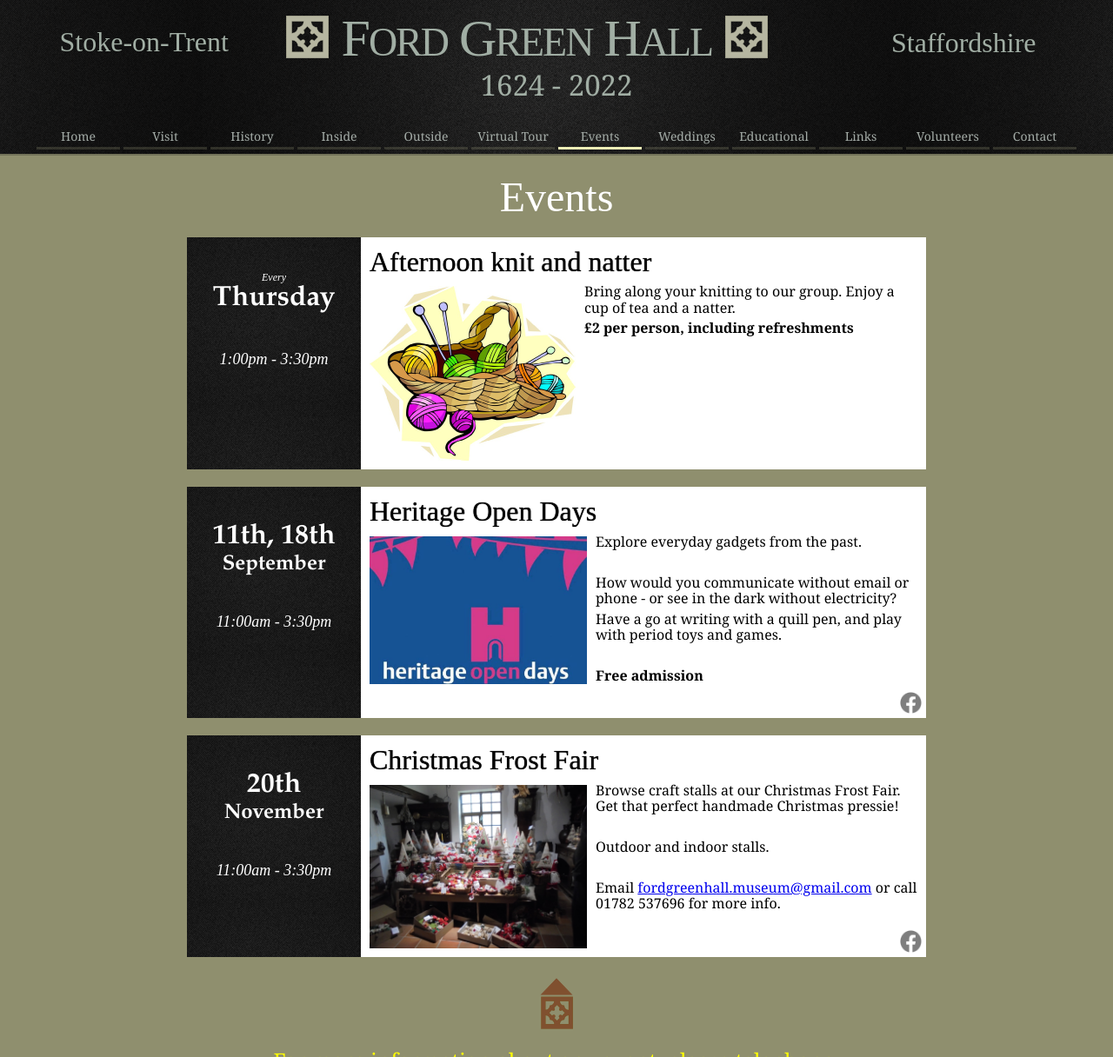
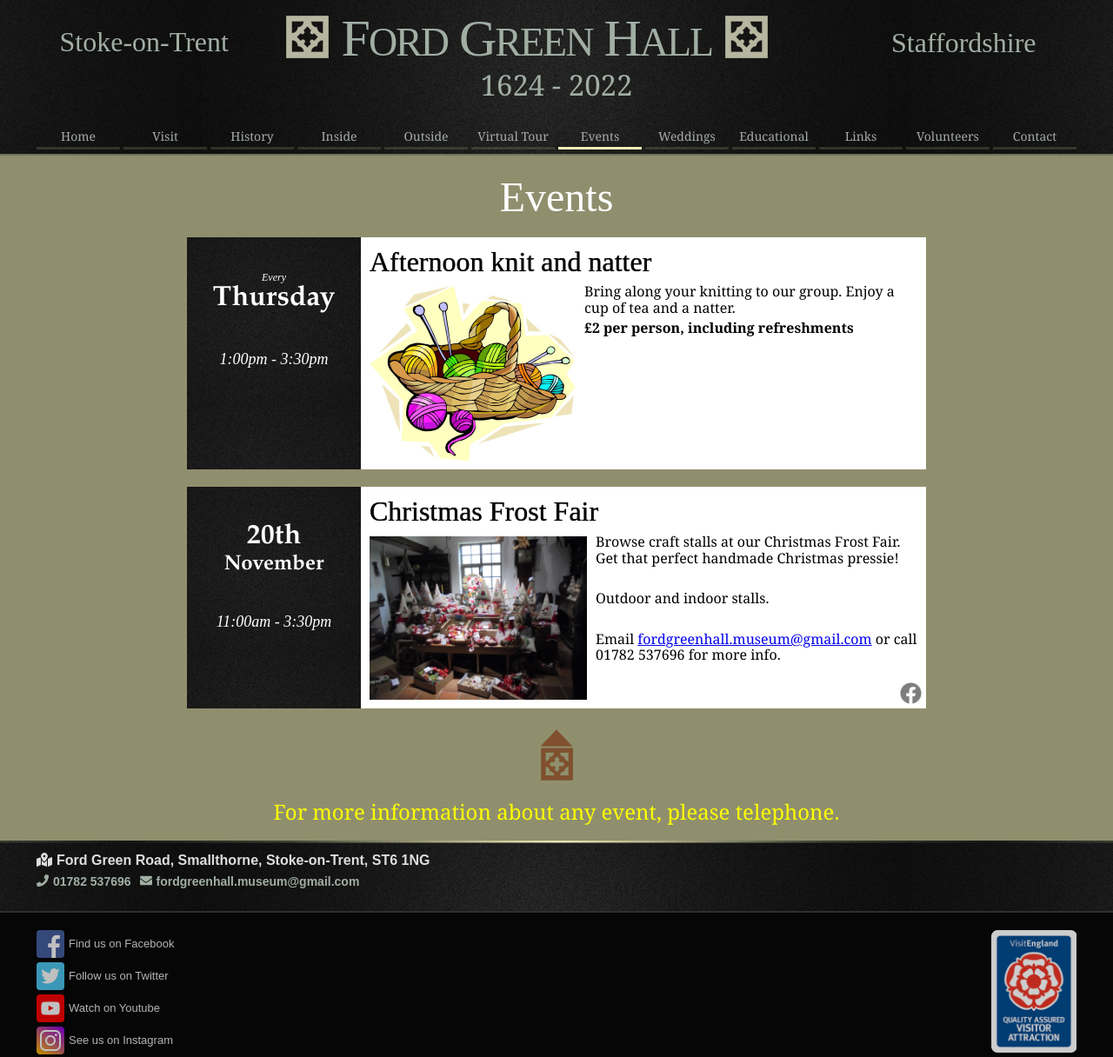
Before and after one commit to matthewmincher/fordgreenhall.org.uk, a Gatsby site: page /events in a window 1280 px wide. Shown: the top 1216 px of the page at 87% size. Built offline with nearby package versions, Linux system fonts and the light colour scheme; Gatsby itself is replaced by a stand-in of ours; a web font is replaced by a local one.

Commit message:
Restore auto hide events after end time

```diff
--- a/src/components/pages/events/calendarevent.js
+++ b/src/components/pages/events/calendarevent.js
@@ -35,7 +35,7 @@ export default function CalendarEvent({ title, image, imageAlt, facebookUrl, sta
 	}
 
 	return (
-		isVisible || true ?
+		isVisible ?
 		<div className={Styles.container}>
 			<div className={Styles.left}>
 				{datePrefix &&
```
